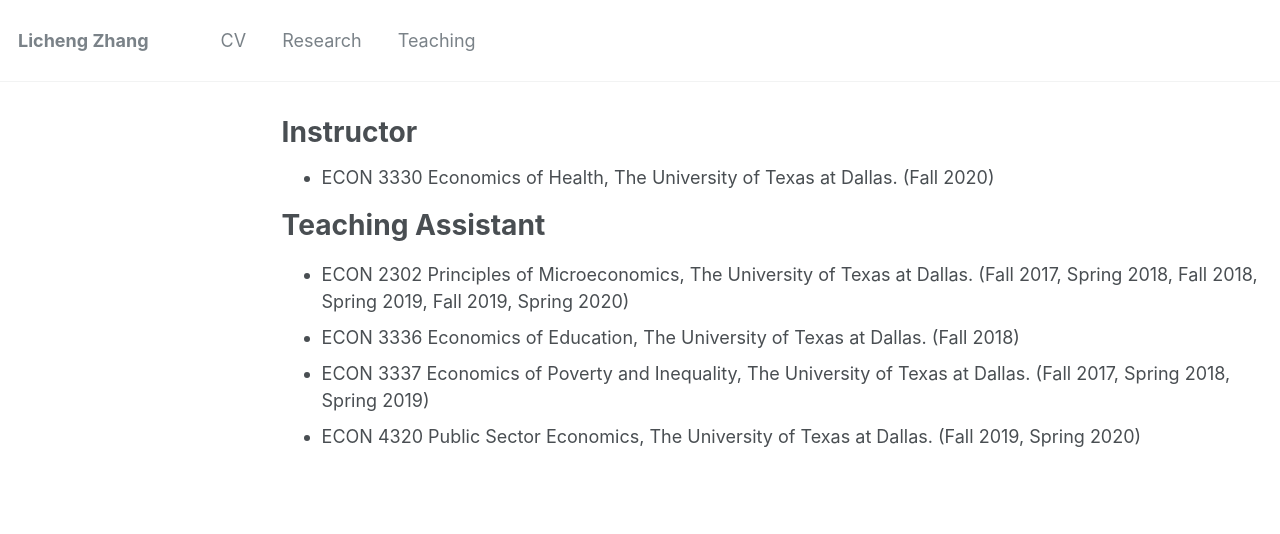
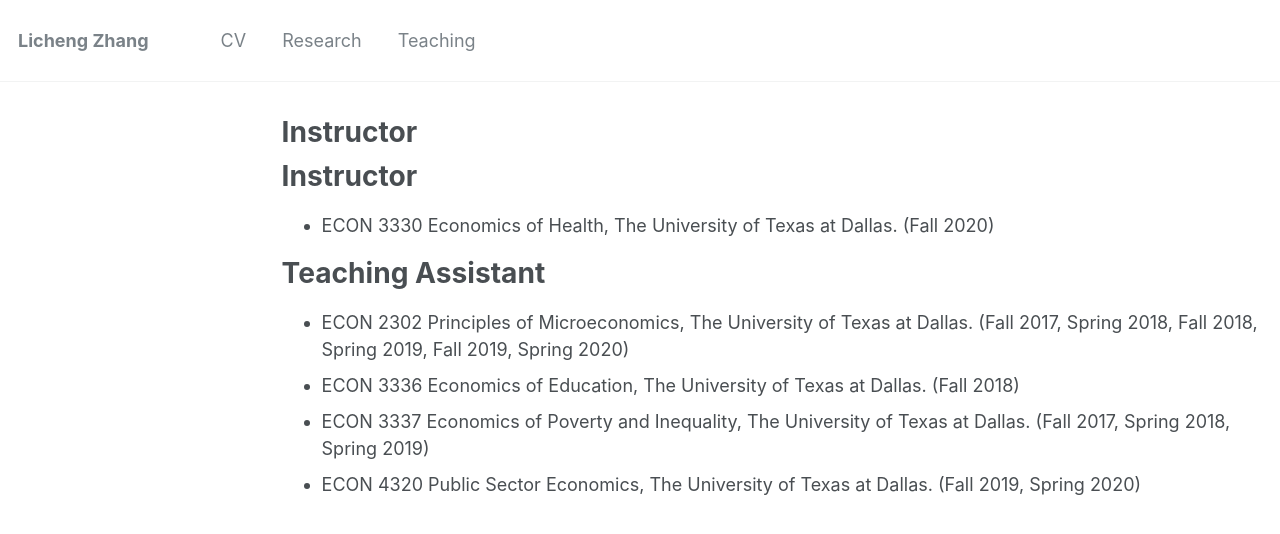
Before and after one commit to lichengzh/lichengzh.github.io, a Jekyll site: the page built from _pages/teaching.md, in a window 1280 px wide. Shown: the top 534 px of the page. Built offline with Jekyll 4.4.1, drawn with Linux system fonts in a browser that asks for light colours.

Commit message:
Update teaching.md

```diff
--- a/_pages/teaching.md
+++ b/_pages/teaching.md
@@ -3,6 +3,7 @@ layout: archive
 title: "Instructor"
 permalink: /teaching/
 ---
+# Instructor
 * ECON 3330 Economics of Health, The University of Texas at Dallas. (Fall 2020)
 
 # Teaching Assistant
```
